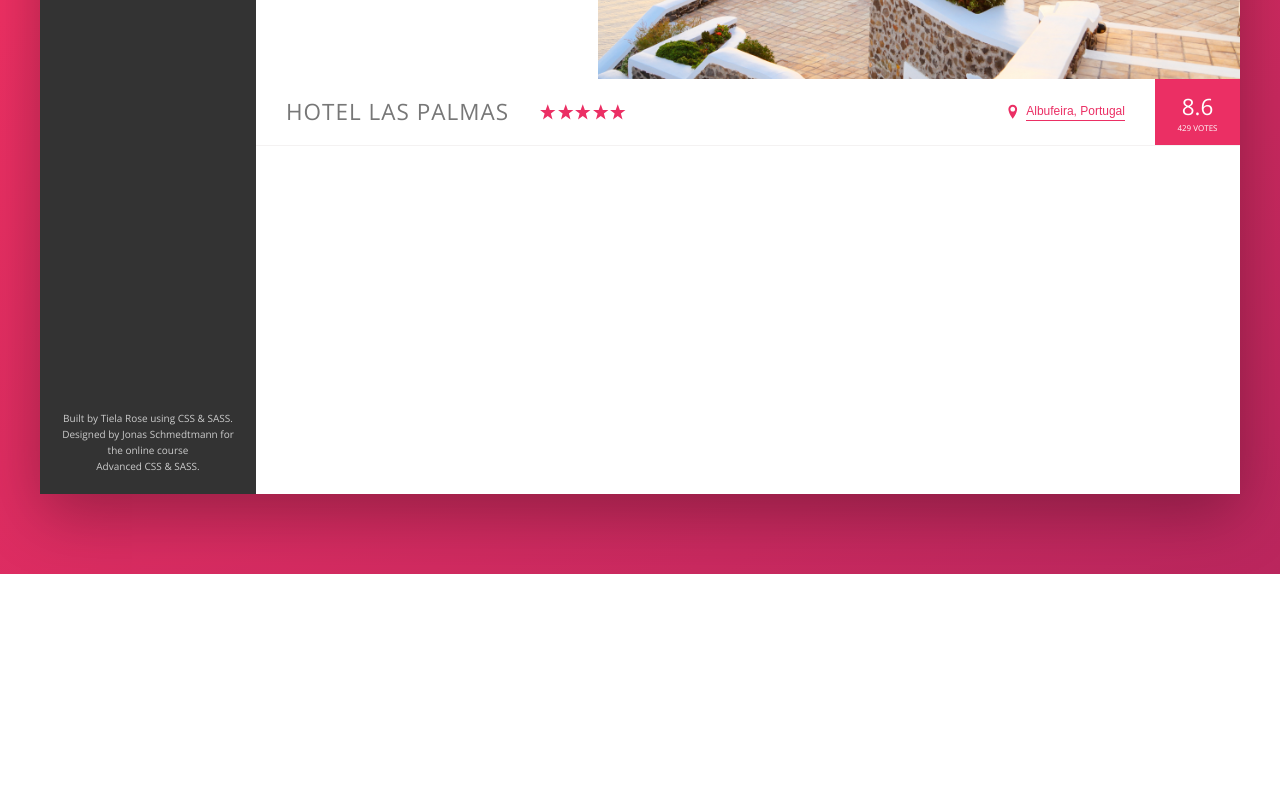
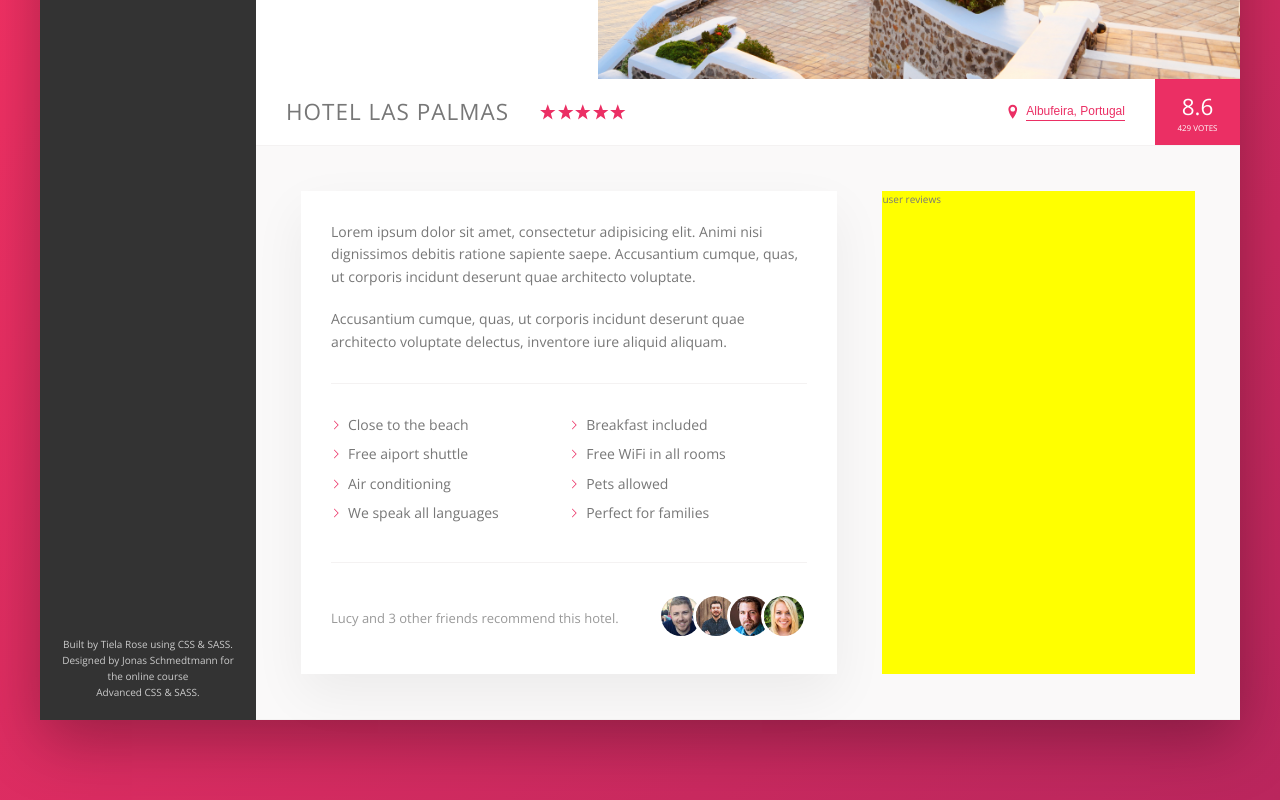
Before and after one commit to TielaRose/trillo, a website: page index.html in a window 1280 px wide. Shown: the part 456-1256 px from the top of the page. Before the commit the page ends 1030 px from the top, so only its background shows below. Drawn offline with nearby package versions, Linux system fonts and the light colour scheme.

Commit message:
add description section

```diff
--- a/index.html
+++ b/index.html
@@ -107,6 +107,7 @@
         </nav>
 
         <main class="hotel-view">
+          <!-- gallery begin -->
           <div class="gallery">
             <figure class="gallery__item">
               <img
@@ -130,7 +131,9 @@
               />
             </figure>
           </div>
+          <!-- gallery end -->
 
+          <!-- overview begin -->
           <div class="overview">
             <h1 class="overview__heading">Hotel Las Palmas</h1>
             <div class="overview__stars">
@@ -161,6 +164,67 @@
               <div class="overview__rating-count">429 votes</div>
             </div>
           </div>
+          <!-- overview end -->
+
+          <!-- detail begin -->
+          <div class="detail">
+            <!-- description begin -->
+            <div class="description">
+              <p class="paragraph">
+                Lorem ipsum dolor sit amet, consectetur adipisicing elit. Animi
+                nisi dignissimos debitis ratione sapiente saepe. Accusantium
+                cumque, quas, ut corporis incidunt deserunt quae architecto
+                voluptate.
+              </p>
+              <p class="pargraph">
+                Accusantium cumque, quas, ut corporis incidunt deserunt quae
+                architecto voluptate delectus, inventore iure aliquid aliquam.
+              </p>
+              <ul class="list">
+                <li class="list__item">Close to the beach</li>
+                <li class="list__item">Breakfast included</li>
+                <li class="list__item">Free aiport shuttle</li>
+                <li class="list__item">Free WiFi in all rooms</li>
+                <li class="list__item">Air conditioning</li>
+                <li class="list__item">Pets allowed</li>
+                <li class="list__item">We speak all languages</li>
+                <li class="list__item">Perfect for families</li>
+              </ul>
+              <div class="recommend">
+                <p class="recommend__count">
+                  Lucy and 3 other friends recommend this hotel.
+                </p>
+                <div class="recommend__friends">
+                  <img
+                    src="img/user-3.jpg"
+                    alt="Friend 1"
+                    class="recommend__photo"
+                  />
+                  <img
+                    src="img/user-4.jpg"
+                    alt="Friend 2"
+                    class="recommend__photo"
+                  />
+                  <img
+                    src="img/user-5.jpg"
+                    alt="Friend 3"
+                    class="recommend__photo"
+                  />
+                  <img
+                    src="img/user-6.jpg"
+                    alt="Friend 4"
+                    class="recommend__photo"
+                  />
+                </div>
+              </div>
+            </div>
+            <!-- description end -->
+
+            <!-- user reviews begin -->
+            <div class="user-reviews">user reviews</div>
+            <!-- user reviews end -->
+          </div>
+          <!-- detail end -->
         </main>
       </div>
     </div>
--- a/sass/_base.scss
+++ b/sass/_base.scss
@@ -13,6 +13,9 @@
   --color-gray-dark-3: #999;
 
   --shadow-dark: 0 2rem 6rem rgba(0, 0, 0, 0.3);
+  --shadow-light: 0 2rem 5rem rgba(0, 0, 0, 0.06);
+
+  --line-light-gray: 1px solid var(--color-gray-light-2);
 }
 
 * {
--- a/sass/_components.scss
+++ b/sass/_components.scss
@@ -222,7 +222,7 @@
 .overview {
   display: flex;
   align-items: center;
-  border-bottom: 1px solid var(--color-gray-light-2);
+  border-bottom: var(--line-light-gray);
 
   &__heading {
     font-size: 2.25rem;
@@ -318,3 +318,74 @@
     box-shadow: none;
   }
 }
+
+// *************************************************
+// PARAGRAPH
+
+.paragraph:not(:last-of-type) {
+  margin-bottom: 2rem;
+}
+
+// *************************************************
+// LIST
+
+.list {
+  list-style: none;
+  margin: 3rem 0;
+  padding: 3rem 0;
+  border-top: var(--line-light-gray);
+  border-bottom: var(--line-light-gray);
+
+  display: flex;
+  flex-wrap: wrap;
+
+  &__item {
+    flex: 0 0 50%;
+    margin-bottom: 0.7rem;
+
+    &::before {
+      display: inline-block;
+      height: 1rem;
+      width: 1rem;
+      margin-right: 0.7rem;
+      content: "";
+
+      // older browsers
+      // background-image: url(../img/chevron-thin-right.svg);
+      // background-size: cover;
+
+      // newer browsers: masks
+      background-color: var(--color-primary);
+      -webkit-mask-image: url(../img/chevron-thin-right.svg);
+      -webkit-mask-size: cover;
+      mask-image: url(../img/chevron-thin-right.svg);
+      mask-size: cover;
+    }
+  }
+}
+
+// *************************************************
+// RECOMMEND
+
+.recommend {
+  font-size: 1.3rem;
+  color: var(--color-gray-dark-3);
+  display: flex;
+  align-items: center;
+
+  &__count {
+    margin-right: auto;
+  }
+
+  &__photo {
+    box-sizing: content-box;
+    height: 4rem;
+    width: 4rem;
+    border-radius: 50%;
+    border: 3px solid #fff;
+
+    &:not(:last-of-type) {
+      margin-right: -1.5rem;
+    }
+  }
+}
--- a/sass/_layout.scss
+++ b/sass/_layout.scss
@@ -11,7 +11,7 @@
   font-size: 1.4rem;
   height: 7rem;
   background-color: #fff;
-  border-bottom: 1px solid var(--color-gray-light-2);
+  border-bottom: var(--line-light-gray);
   display: flex;
   justify-content: space-between;
   align-items: center;
@@ -33,8 +33,26 @@
 
 .hotel-view {
   background-color: #fff;
+  flex: 1;
+}
 
+.detail {
+  display: flex;
+  padding: 4.5rem;
+  background-color: var(--color-gray-light-1);
+  border-bottom: var(--line-light-gray);
+}
+
+.description {
+  font-size: 1.4rem;
+  background-color: #fff;
+  box-shadow: var(--shadow-light);
+  padding: 3rem;
+  flex: 0 0 60%;
+  margin-right: 4.5rem;
+}
+
+.user-reviews {
   flex: 1;
-
-  height: 80rem;
+  background-color: yellow;
 }
```
Also changed, not shown: css/style.css.
